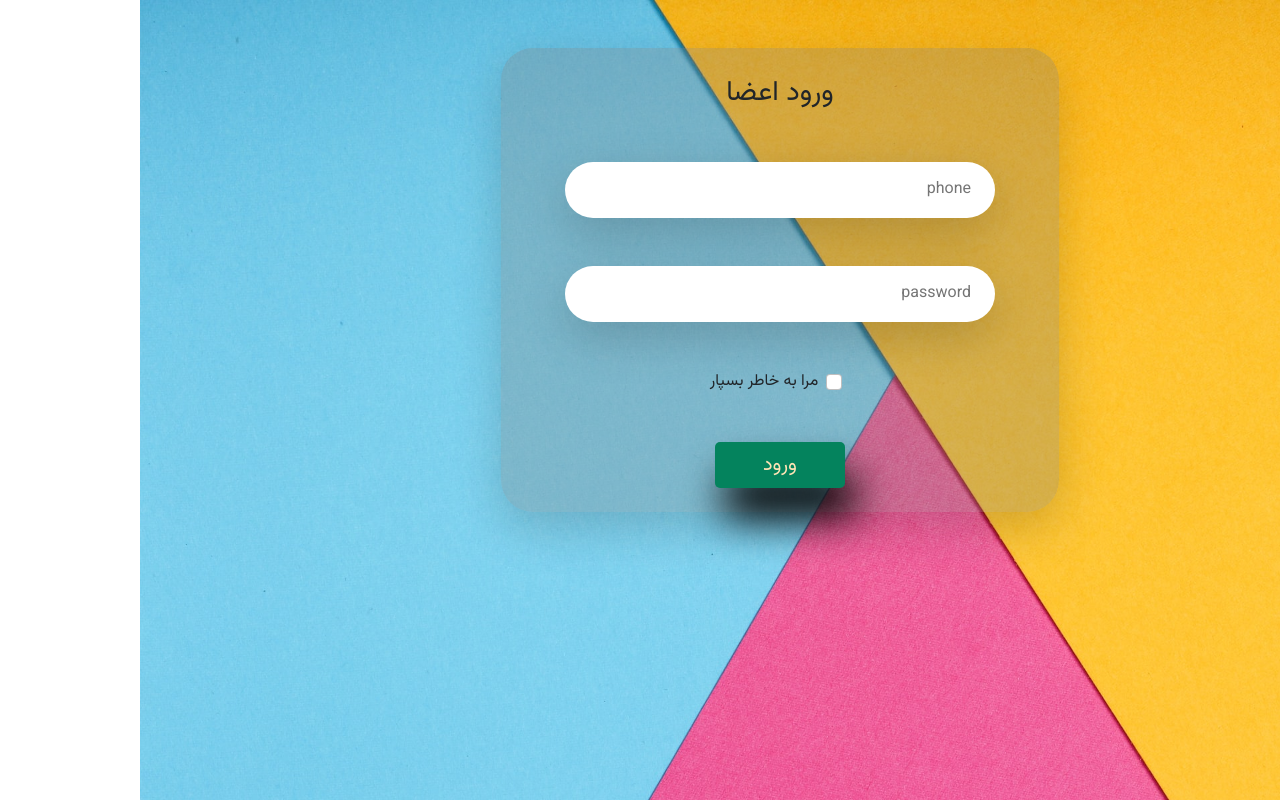
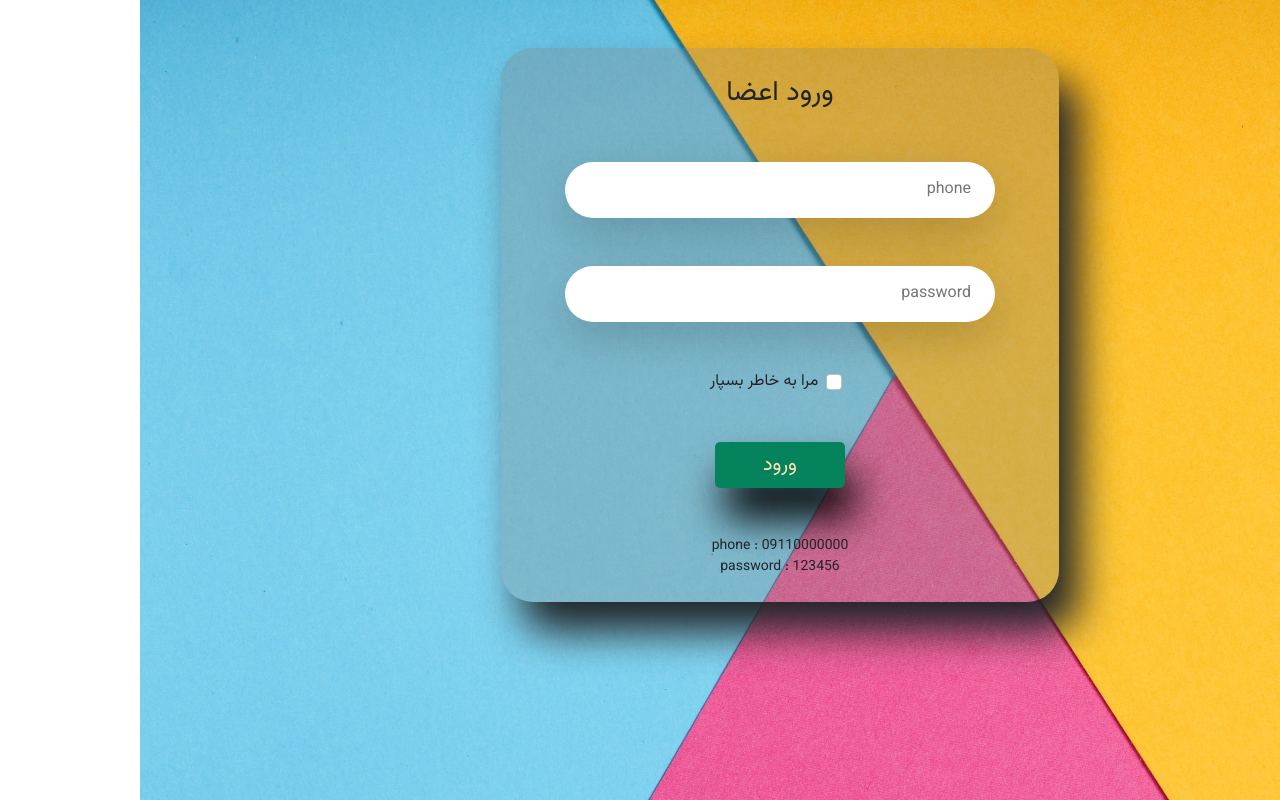
Before and after one commit to AliMahdavi3/AdminPanel, a React (Create React App) app: page /login in a window 1280 px wide. Built offline with nearby package versions, Linux system fonts and the light colour scheme.

Commit message:
login-commit-2

```diff
--- a/src/pages/auth/Login.jsx
+++ b/src/pages/auth/Login.jsx
@@ -54,7 +54,7 @@ function Login() {
       {(formik) => {
         return (
           <div className="container login d-flex justify-content-center align-items-center">
-            <Form className=" py-4 px-3 w-50 mt-5 rounded-5 shadow-lg text-center">
+            <Form className=" py-4 px-3 w-50 mt-5 rounded-5 text-center">
               <span className="fs-3 text">ورود اعضا</span>
 
               <AuthFormControl
@@ -66,6 +66,7 @@ function Login() {
                 className="w-100 border-0 shadow-lg"
               />
 
+
               <AuthFormControl
                 formik={formik}
                 control="input"
@@ -74,6 +75,9 @@ function Login() {
                 label="password"
                 className="w-100 border-0 shadow-lg"
               />
+
+
+
               <AuthFormControl
                 formik={formik}
                 control="switch"
@@ -96,6 +100,9 @@ function Login() {
                     "ورود"
                   )}
                 </button>
+
+              <small className="d-block mt-5">09110000000 : phone</small>
+              <small className="d-block">123456 : password</small>
               </div>
             </Form>
           </div>
```
